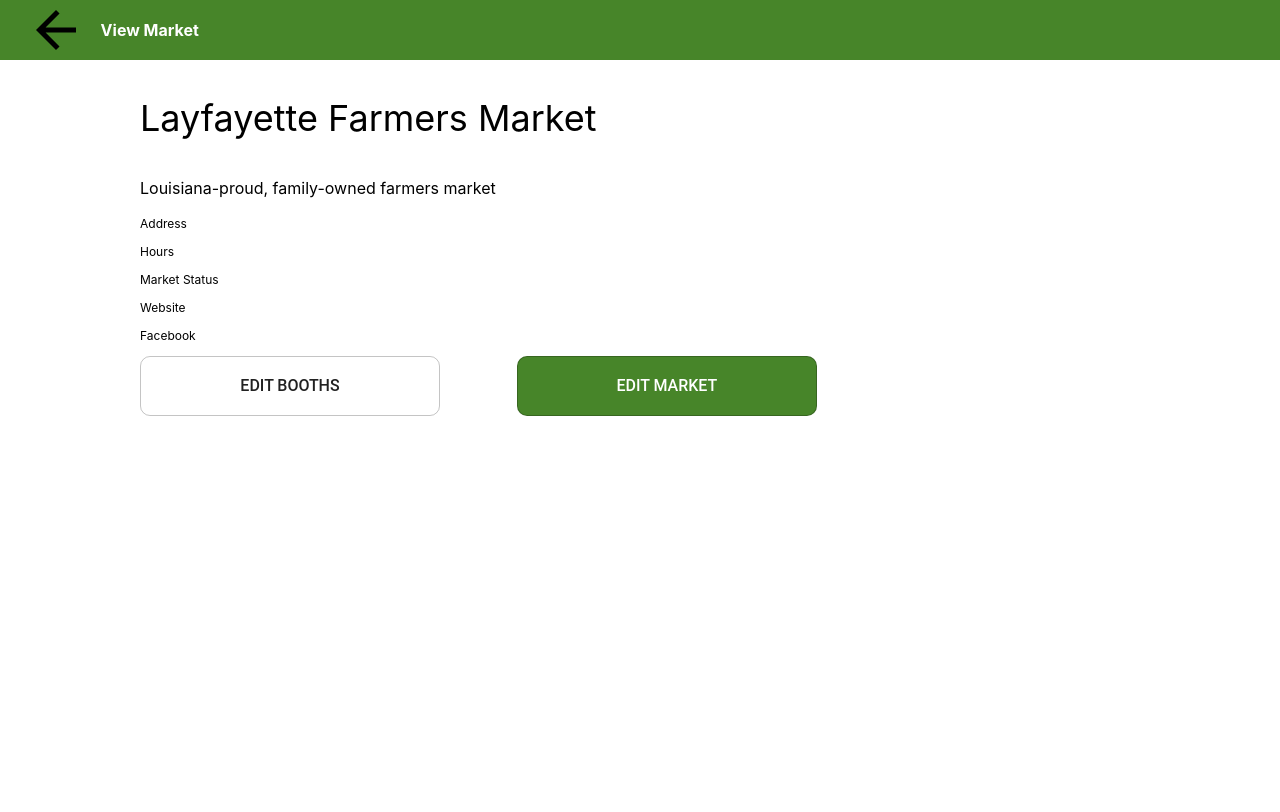
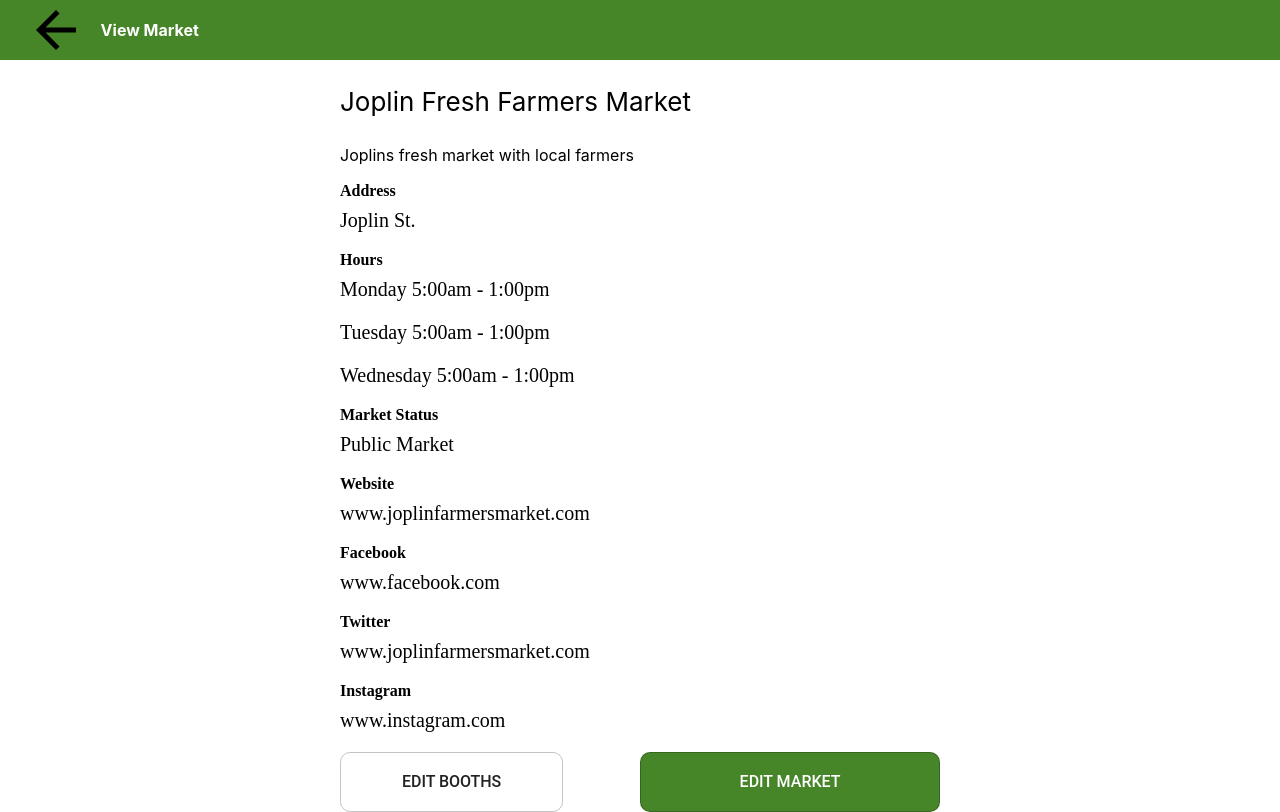
Before and after one commit to labs14-market-organizer/frontend, a React (Create React App) app: page /viewmymarket in a window 1280 px wide. Built offline with nearby package versions, Linux system fonts and the light colour scheme; a web font is replaced by a local one.

Commit message:
view my market setup for redux to be hooked up/ practice obj in there for setup

```diff
--- a/src/App.js
+++ b/src/App.js
@@ -77,10 +77,6 @@ class App extends React.Component {
             />
             <PrivateRoute path="/userslist" component={UserList} />
             <Route
-              path="/createmarket"
-              render={props => <CreateMarket {...this.props} />}
-            />
-            <Route
               path="/addbooths"
               render={props => <AddBooths {...this.props} currentBooth={undefined} />}
             />
@@ -101,7 +97,7 @@ class App extends React.Component {
               render={props => <SearchMarkets {...this.props} />}
               />
               <Route
-              path="/test"
+              path="/createmarket"
               render={props => <MarketReduxForms />}
               />
           </div>
--- a/src/redux/actions/vendorData.js
+++ b/src/redux/actions/vendorData.js
@@ -59,7 +59,6 @@ export const createNewVendor = (vendor) => dispatch =>
     .post(`${HOST_URL}/vendors`, vendor)
     .then(res => {
         localStorage.removeItem("userData");//remove out of date data
-        console.log(res.data);
         dispatch({type: SET_VENDOR_DATA_END, payload: {vendorData: res.data}}); //fire this first so we dont get GET_START fire before GET_END
         getUserData(token); //fire another endpoint here so we can be quicker about gathering data
     })
--- a/src/redux/reducers/vendorData.js
+++ b/src/redux/reducers/vendorData.js
@@ -14,7 +14,8 @@ const initalState =
     vendorData: null,
     error: undefined,
     fetching: true,
-    updated: false
+    updated: false,
+    created: false
 }
 
 export const checkVendorData = (state = initalState, action) =>
@@ -23,6 +24,11 @@ export const checkVendorData = (state = initalState, action) =>
     switch(action.type)
     {
         case SET_VENDOR_DATA_END:
+            return {
+                ...state,
+                ...action.payload,
+                created: true
+            }
         case GET_VENDOR_DATA_END:
             return {
                 ...state,
--- a/src/routes/CreateVendor.js
+++ b/src/routes/CreateVendor.js
@@ -85,8 +85,8 @@ class CreateVendor extends React.Component{
 
     render()
     {
-      console.log(this.props);
       if(this.props.checkVendorData.updated) return <Redirect to="/" />
+      if(this.props.checkVendorData.created) return <Redirect to="/" />
         return (
             <div>
                 <Header>
--- a/src/routes/ViewMyMarket.js
+++ b/src/routes/ViewMyMarket.js
@@ -5,22 +5,74 @@ import styled from "styled-components";
 import { Button } from "@material-ui/core"
 import { Link } from "react-router-dom";
 
-const ViewMyMarket = () => {
+const militaryConvert = (time) => {
+  console.log('here ya go')
+  let hours = time.split('');
+  let am = "am";
+  let newHours, combined, subtractedHours, rest;
+  if (hours[0] === "0"){
+    combined = hours[1] + hours[2] + hours[3] + hours[4] + am;
+    console.log(combined)
+    return combined;
+  } else if (hours[0] === "1" && hours[1] === "2") {
+    return hours.join('') + "pm";
+  } else if (hours[0] === "1" && (hours[1] === "0" || hours[1] === "1")) {
+    return hours.join('') + "am";
+  } else {
+    combined = parseInt(hours[0] + hours[1]);
+    rest = hours[2] + hours[3] + hours[4];
+    subtractedHours = combined - 12;
+    return (subtractedHours.toString() + rest + "pm");
+  }
+}
+
+const ViewMyMarket = (props) => {
   const sites = ["website", "facebook", "twitter", "instagram"];//going to use to check to see if obj contains when I loop over the obj.
+  console.log(props.checkMarketData.fetching)
+  // if (props.checkMarketData.fetching) return  <Header>
+  //           <ArrowImage src={Arrow} />
+  //           <CreateHeader>View Market</CreateHeader>
+  //       </Header>
+  // let market = props.checkMarketData.marketData;
+  let market = {
+
+        "name": "Joplin Fresh Farmers Market",
+        "description": "Joplins fresh market with local farmers",
+        "address": "Joplin St.",
+        "city": "Joplin",
+        "state": "MO",
+        "zipcode": "63152",
+        "type": 1,
+        "website": "www.joplinfarmersmarket.com",
+        "facebook": "www.facebook.com",
+        "twitter": "www.twitter.com",
+        "instagram": "www.instagram.com",
+        "operation": [{ day: "monday", start: "05:00", end: "13:00"}, { day: "tuesday", start: "05:00", end: "13:00"}, { day: "wednesday", start: "05:00", end: "13:00"}, { day: "friday", start: null, end: null }],
+        "booths": []
+  }
     return (
       <div>
         <Header>
             <ArrowImage src={Arrow} />
             <CreateHeader>View Market</CreateHeader>
         </Header>
+
+
         <Container>
-            <MarketName>Layfayette Farmers Market</MarketName>
-            <MarketDescription>Louisiana-proud, family-owned farmers market</MarketDescription>
+            <MarketName>{market.name}</MarketName>
+            <MarketDescription>{market.description}</MarketDescription>
             <Tag>Address</Tag>
+            <Ltag>{market.address}</Ltag>
             <Tag>Hours</Tag>
+            {market.operation.map(opHours => {
+              return (opHours.start !== null) ? <Ltag>{opHours.day.charAt(0).toUpperCase() + opHours.day.slice(1)} {militaryConvert(opHours.start)} - {(militaryConvert(opHours.end))}</Ltag> : null
+            })}
             <Tag>Market Status</Tag>
-            <Tag>Website</Tag>
-            <Tag>Facebook</Tag>
+            {(market.type === 1)? <Ltag>Public Market</Ltag> :<Ltag>Private Market</Ltag>  }
+            { (market.website.length > 0) ?<div> <Tag>Website</Tag> <Ltag>{market.website}</Ltag> </div> : null }
+            { (market.facebook.length > 0) ? <div><Tag>Facebook</Tag> <Ltag>{market.facebook}</Ltag></div>: null }
+            { (market.twitter.length > 0) ? <div><Tag>Twitter</Tag> <Ltag>{market.website}</Ltag></div>: null }
+            { (market.instagram.length > 0) ? <div><Tag>Instagram</Tag> <Ltag>{market.instagram}</Ltag></div>: null }
             <Flex>
               <WhiteButton variant="outlined">Edit Booths</WhiteButton>
               <Link to="/createmarket" style={{ textDecoration: "none"}} >
@@ -28,10 +80,11 @@ const ViewMyMarket = () => {
               </Link>
             </Flex>
         </Container>
-      </div>
+        </div>
     )
-}
-//Going to need to see the object I get back and loop over obj and render based on whether its in the list of websites stored.
+    }
+
+
 const Header = styled.div`
   display: flex;
   background-color: #478529;
@@ -52,14 +105,14 @@ const Container = styled.div`
   text-align: left;
   margin-left: 3%;
   @media(min-width: 600px){
-    max-width: 1000px;
+    max-width: 600px;
     margin: 0 auto;
   }
 `
 const MarketName = styled.p`
-  font-size: 24px;
+  font-size: 18px;
   @media(min-width: 600px){
-    font-size: 36px;
+    font-size: 26px;
   }
 `
 const MarketDescription = styled.p`
@@ -70,6 +123,12 @@ const MarketDescription = styled.p`
 const Tag = styled.p`
   font-size: 12px;
   line-height: 16px;
+  font-family: Raleway;
+  font-weight: 600;
+  margin-bottom: -10px;
+  @media(min-width: 600px){
+    font-size: 16px;
+  }
 `;
 
 const Flex = styled.div`
@@ -97,12 +156,19 @@ const GreenButton = styled(Button)`
     width: 300px;
     margin-left: 6vw;
   }
+`
 
-`
+const Ltag = styled.p`
+  font-size: 16px;
+  font-family: Raleway;
+  @media(min-width: 600px){
+    font-size: 20px;
+  }
+`;
+
 const mapStateToProps = state => {
     return {
-      //states
-      ...state.checkUserData
+      ...state
     };
   };
 
@@ -110,3 +176,23 @@ const mapStateToProps = state => {
     mapStateToProps,
     { }
   )(ViewMyMarket);
+
+//   {
+//     "id": 77,
+//     "admin_id": 501,
+//     "name": "Joplin Fresh Farmers Market",
+//     "description": "Joplins fresh market with local farmers",
+//     "address": "Joplin St.",
+//     "city": "Joplin",
+//     "state": "MO",
+//     "zipcode": "63152",
+//     "type": 1,
+//     "website": "www.joplinfarmersmarket.com",
+//     "facebook": "",
+//     "twitter": "",
+//     "instagram": "",
+//     "created_at": "2019-08-01T19:16:50.204Z",
+//     "updated_at": "2019-08-01T19:16:50.204Z",
+//     "operation": [],
+//     "booths": []
+// },
```
Also changed, not shown: src/routes/SearchMarkets.js (+1 -15 lines).
